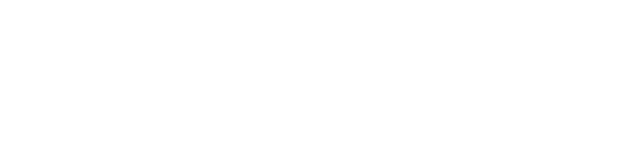
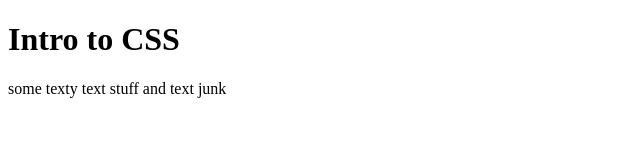
Before and after one commit to bonniecampbell/intro-to-css, a plain HTML site: page index.html in a window 1280 px wide. Shown: the whole page, without its empty margins (0-640 px from the left). Drawn offline with Linux system fonts and the light colour scheme.

```diff
--- a/index.html
+++ b/index.html
@@ -2,10 +2,11 @@
 <html>
   <head>
     <meta charset=“uft-8”>
-    <title>intro-to-css</title>
+    <title>intro-to-CSS</title>
   </head>
   <body>
-
+  <h1>Intro to CSS</h1>
+  <p>some texty text stuff and text junk</p>
 
 
 
```
Also changed, not shown: css/main.css (added).
